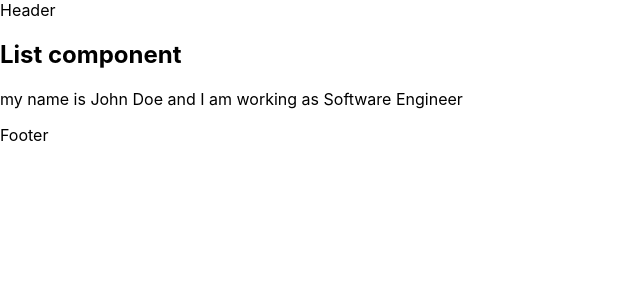
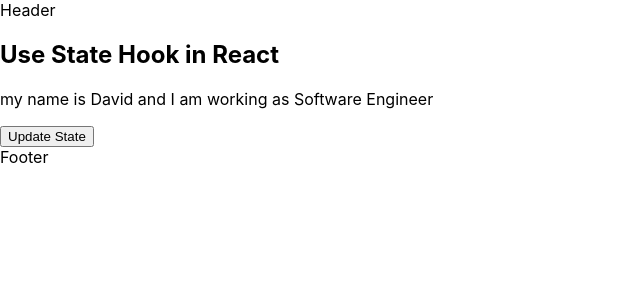
Before and after one commit to SalmaZiady/modern-react-patterns, a React (Create React App) app: page / in a window 1280 px wide. Shown: the top 300 px of the page, without its empty margins (0-640 px from the left). Built offline with nearby package versions, Linux system fonts and the light colour scheme.

Commit message:
Add useState hook implementation

```diff
--- /dev/null
+++ b/src/components/Child.js
@@ -0,0 +1,8 @@
+
+const Child = ({details}) => {
+  return (
+   <p> my name is {details.name} and I am working as {details.designation} </p>
+  )
+}
+
+export default Child
--- a/src/components/List.js
+++ b/src/components/List.js
@@ -1,8 +1,25 @@
+import { useState } from "react"
+import Child from './Child'
+
 const List = ({name = "John Doe", designation = "Software Engineer"}) => {
+
+     const [details, setDetails] = useState({
+        name:"David",
+        designation: "Software Engineer"
+    })
+
+    const updateState = () => {
+       setDetails({
+          ... details,
+          name:"Salma Ziady"
+       })
+    }
+
   return (
     <div className="list">
-      <h2>List component</h2>
-      <p>my name is {name} and I am working as {designation}</p>
+      <h2>Use State Hook in React </h2>
+      <Child details = {details} />
+      <button onClick={updateState}> Update State </button>
     </div>
   )
 }
```
